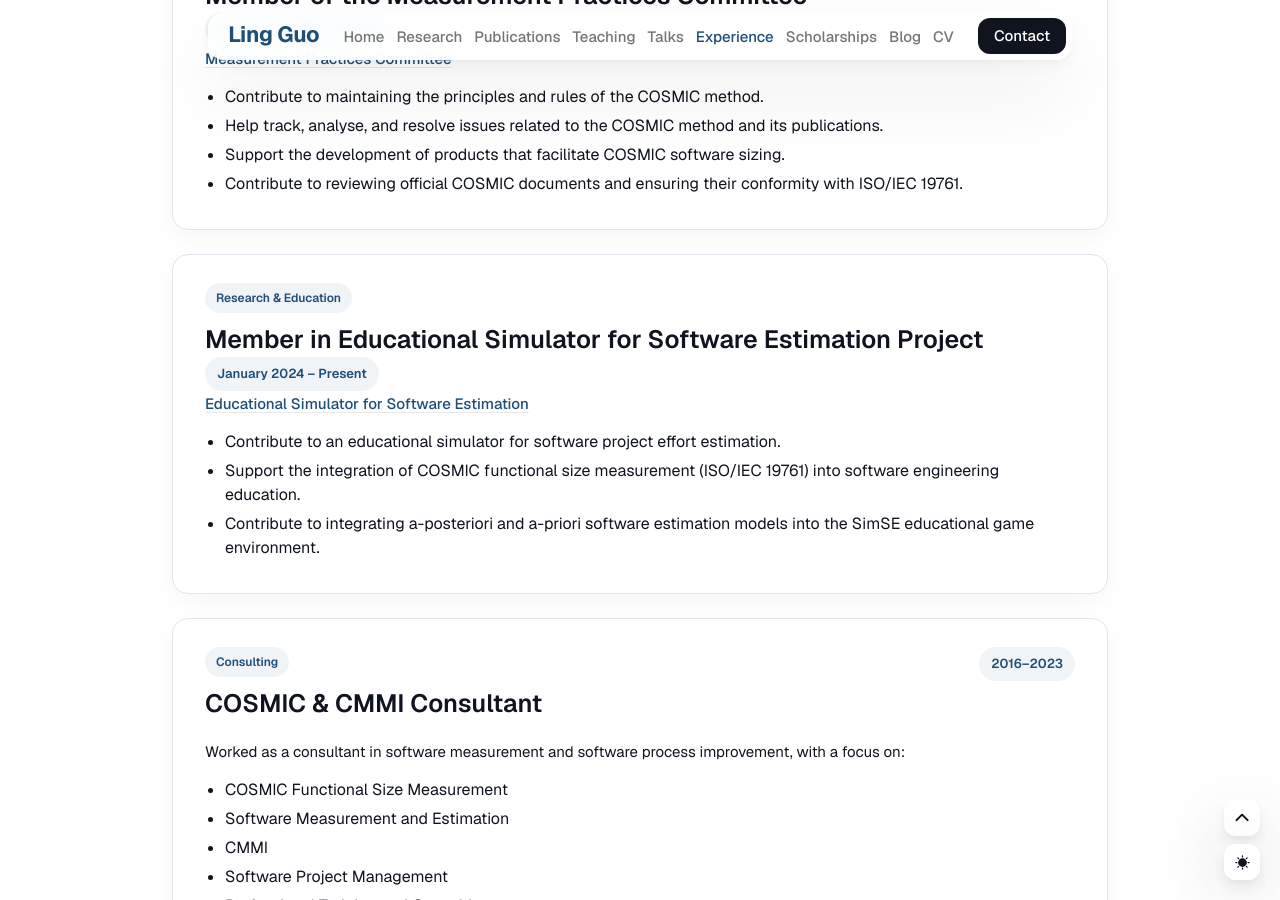
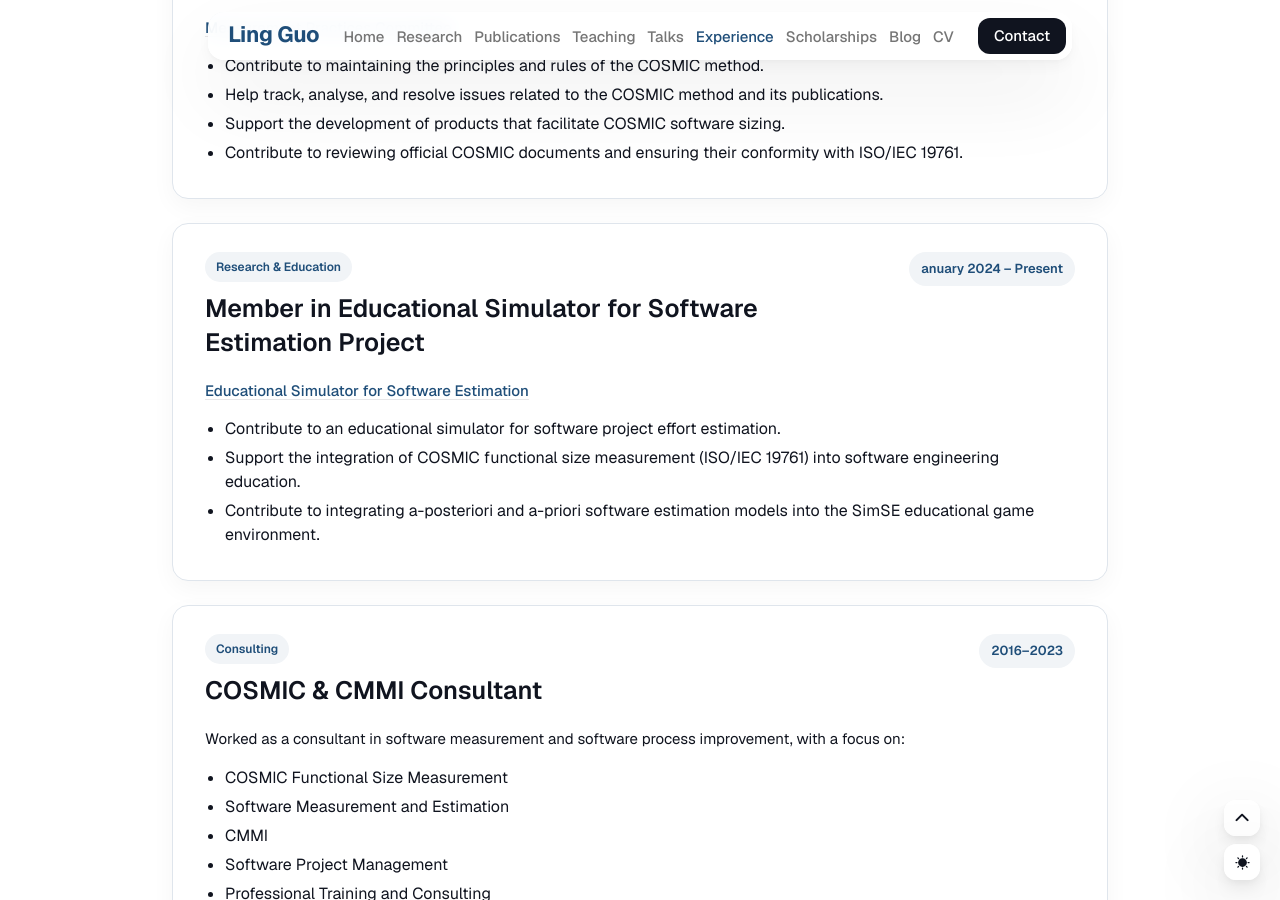
Before and after one commit to lingguo-research/lingguo-tarne, a Jekyll site: the page built from _pages/experience.md, in a window 1280 px wide and 900 px high, scrolled down 910 px. Built offline with Jekyll 4.4.1, drawn with Linux system fonts in a browser that asks for light colours; nearby versions of some CDN libraries.

Commit message:
Update experience.md

```diff
--- a/_pages/experience.md
+++ b/_pages/experience.md
@@ -7,14 +7,22 @@
 
 I have approximately ten years of professional experience in software project management, software measurement, consulting, quality management, and professional training.
 
+
 <div class="experience-page-card">
-  <div>
-    <span class="experience-page-card__label">Committee Leadership</span>
-    <h2>Chair of the Certification Committee</h2>
+  <div class="experience-page-card__header">
+    <div>
+      <span class="experience-page-card__label">Committee Leadership</span>
+      <h2>Chair of the Certification Committee</h2>
+    </div>
+    <span class="experience-page-card__date">September 2026 – Present</span>
   </div>
 
-  <span class="experience-page-card__date">September 2026 – Present</span>
-  <p><a href="https://cosmic-sizing.org/organization/committees/certification-committee/">Certification Committee</a></p>
+  <p>
+    <a href="https://cosmic-sizing.org/organization/committees/certification-committee/">
+      Certification Committee
+    </a>
+  </p>
+
   <ul>
     <li>Lead the development and maintenance of examinations that certify users' competence in the COSMIC method at different levels.</li>
     <li>Oversee the certification examination process, including scheduling, administration, examination documentation, and issuing certificates to successful candidates.</li>
@@ -22,12 +30,14 @@
 </div>
 
 <div class="experience-page-card">
-  <div>
-    <span class="experience-page-card__label">Committee Membership</span>
-    <h2>Member of the Measurement Practices Committee</h2>
+  <div class="experience-page-card__header">
+    <div>
+      <span class="experience-page-card__label">Committee Membership</span>
+      <h2>Member of the Measurement Practices Committee</h2>
+    </div>
+    <span class="experience-page-card__date">September 2026 – Present</span>
   </div>
 
-  <span class="experience-page-card__date">September 2026 – Present</span>
   <p><a href="https://cosmic-sizing.org/organization/committees/measurement-practices-committee">Measurement Practices Committee</a></p>
   <ul>
     <li>Contribute to maintaining the principles and rules of the COSMIC method.</li>
@@ -38,12 +48,14 @@
 </div>
 
 <div class="experience-page-card">
-  <div>
-    <span class="experience-page-card__label">Research & Education</span>
-    <h2>Member in Educational Simulator for Software Estimation Project</h2>
+  <div class="experience-page-card__header">
+    <div>
+      <span class="experience-page-card__label">Research & Education</span>
+      <h2>Member in Educational Simulator for Software Estimation Project</h2>
+    </div>
+    <span class="experience-page-card__date">anuary 2024 – Present</span>
   </div>
 
-  <span class="experience-page-card__date">January 2024 – Present</span>
   <p><a href="https://cosmic-sizing.org/educational-simulator-for-software-estimation/">Educational Simulator for Software Estimation</a></p>
   <ul>
     <li>Contribute to an educational simulator for software project effort estimation.</li>
```
